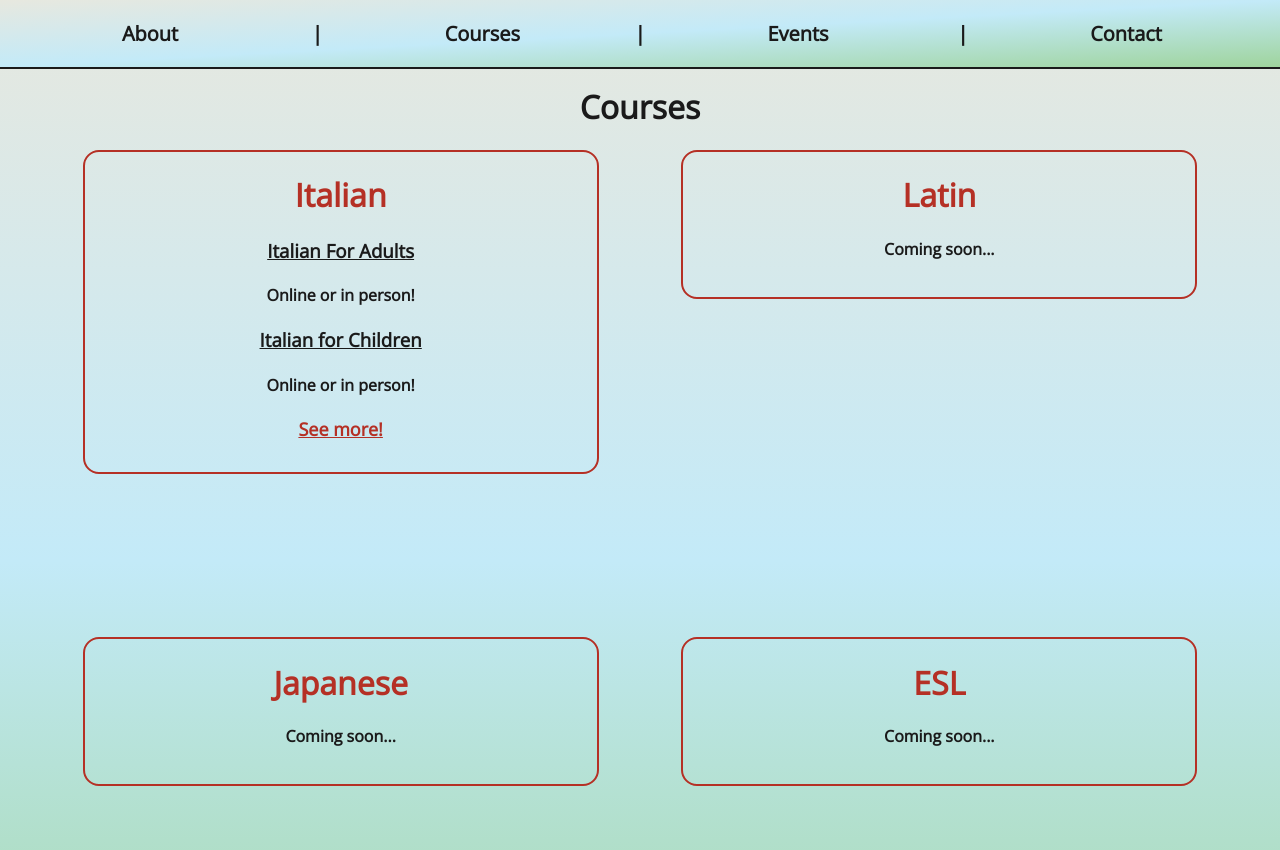
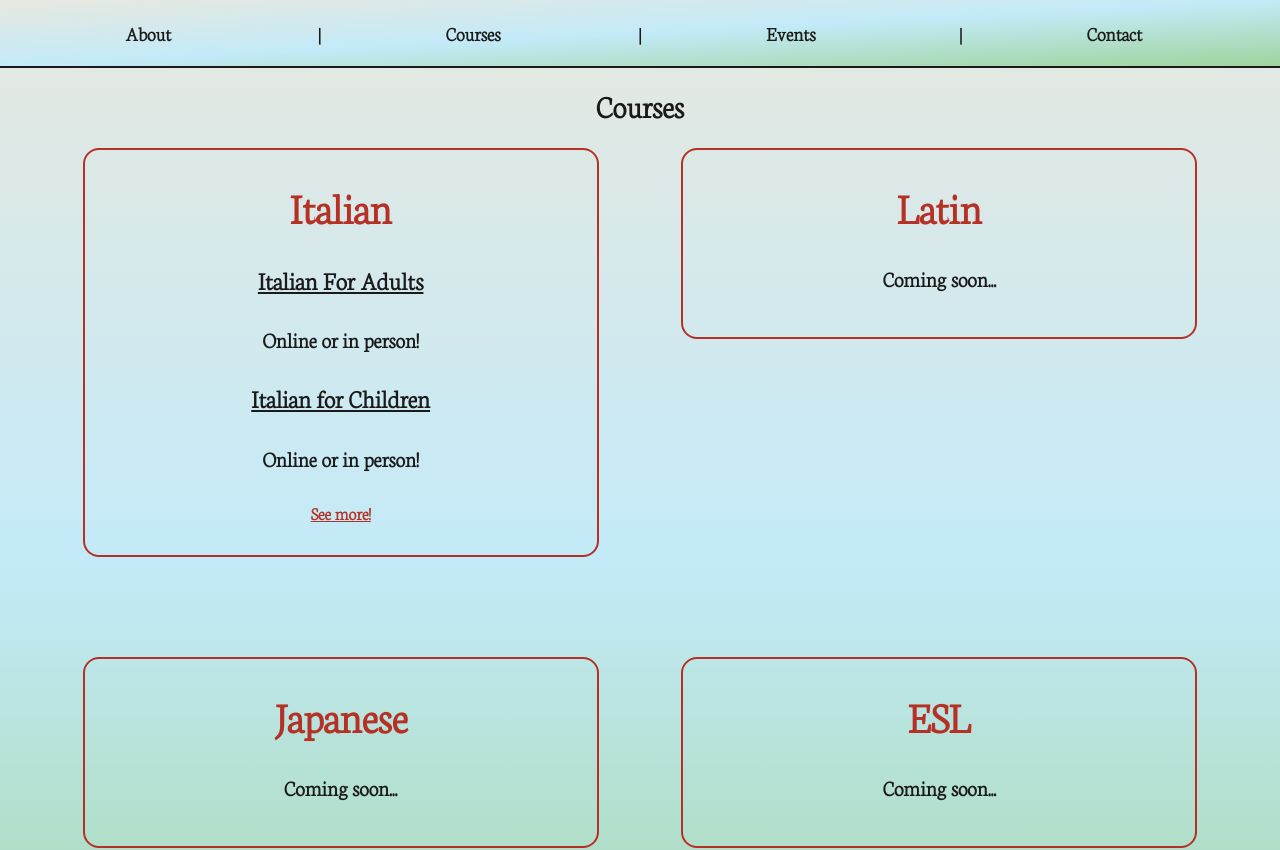
Before and after one commit to averipassmore/CitoDisco, a React (Create React App) app: page /courses in a window 1280 px wide. Shown: the top 850 px of the page. Built offline with nearby package versions, Linux system fonts and the light colour scheme.

Commit message:
changed font and updated logo

```diff
--- a/src/App.css
+++ b/src/App.css
@@ -1,7 +1,8 @@
 @import url('https://fonts.googleapis.com/css?family=Open+Sans');
+@import url('https://fonts.googleapis.com/css2?family=Neuton:wght@200&display=swap');
 
 html {
-  font-family: "Open Sans";
+  font-family: Neuton;
   font-weight: 600;
   /* background-color: #E7E8DF; */
   color: #1A1A1A;
@@ -11,7 +12,7 @@ html {
 
 * {
   /* font-family: Georgia, 'Times New Roman', Times, serif; */
-  font-family: "Open Sans";
+  font-family: Neuton;
 }
 
 * {
@@ -498,7 +499,7 @@ html {
   background-image:
       repeating-linear-gradient(transparent, transparent 30px, #1a1a1a 30px, #1a1a1a 31px, #1a1a1a 31px);
   line-height: 31px;
-  font-family: Geneva;
+  font-family: Neuton;
   font-size: 2.3vmin;
 }
 
@@ -657,6 +658,10 @@ select:-webkit-autofill:focus {
   font-size: 2.5vmin;
 }
 
+.Event-info a{
+  font-size: 2.5vmin;
+}
+
 .Event-info-content-wrapper {
   display: flex;
   flex-direction: row;
@@ -685,14 +690,14 @@ select:-webkit-autofill:focus {
   justify-content: center;
 }
 
-#Event-rsvp {
+/* #Event-rsvp {
   transform-origin: left bottom;
   transition: all 1s ease-in-out;
 }
 
 #Event-rsvp:hover {
   transform: scale(1.1);
-}
+} */
 
 
 /* Courses stying */
@@ -718,7 +723,7 @@ select:-webkit-autofill:focus {
   border: 2px solid #B53025;
   border-radius: 2vmin;
   text-align: center;
-  font-size: 16px;
+  font-size: 22px;
   margin-bottom: 5vh;
   padding-bottom: 2vh;
 }
@@ -747,6 +752,7 @@ select:-webkit-autofill:focus {
   width: 80%;
   border: 2.5px solid white;
   border-radius: 2vmin;
+  font-size: 20px;
 }
 
 .course-info h2 {
@@ -772,7 +778,7 @@ select:-webkit-autofill:focus {
   padding-left: 3vmin;
   padding-right: 3vmin;
   color: #B53025;
-  font-size: 16px;
+  font-size: 19px;
   text-decoration: underline;
   text-align: center;
   cursor: pointer;
@@ -814,7 +820,7 @@ select:-webkit-autofill:focus {
   border-radius: 50%;
   width: 18vmin;
   height: 18vmin;
-  font-family: Geneva;
+  font-family: Neuton;
   font-weight: bold;
   animation: pulse 6s ease infinite;
   color: white;
--- a/src/components/Events.js
+++ b/src/components/Events.js
@@ -55,7 +55,7 @@ const Events = () => {
                 </div>
                 <div id="Event-rsvp" className="Event-info-content-wrapper" onClick={handleContact}>
                   <svg xmlns="http://www.w3.org/2000/svg" viewBox="0 0 24 24" style={{cursor:"pointer"}}><path style={{cursor:"pointer"}} fill="#1A1A1A" d="M11.29,15.29a1.58,1.58,0,0,0-.12.15.76.76,0,0,0-.09.18.64.64,0,0,0-.06.18,1.36,1.36,0,0,0,0,.2.84.84,0,0,0,.08.38.9.9,0,0,0,.54.54.94.94,0,0,0,.76,0,.9.9,0,0,0,.54-.54A1,1,0,0,0,13,16a1,1,0,0,0-.29-.71A1,1,0,0,0,11.29,15.29ZM12,2A10,10,0,1,0,22,12,10,10,0,0,0,12,2Zm0,18a8,8,0,1,1,8-8A8,8,0,0,1,12,20ZM12,7A3,3,0,0,0,9.4,8.5a1,1,0,1,0,1.73,1A1,1,0,0,1,12,9a1,1,0,0,1,0,2,1,1,0,0,0-1,1v1a1,1,0,0,0,2,0v-.18A3,3,0,0,0,12,7Z"/></svg>
-                  <a href={event.url} target="_blank" rel="noreferrer" style={{cursor:"pointer"}}>{event.url}</a>
+                  <a href={event.url} target="_blank" rel="noreferrer" style={{cursor:"pointer"}}>{"Click here for more infomation"}</a>
                 </div>
               </div>
             </div>
--- a/src/components/LandingPage.js
+++ b/src/components/LandingPage.js
@@ -12,11 +12,8 @@ const LandingPage = () => {
     <div>
       <NavBar />
       <div className="Landing-page">
-        <h1>Cito Disco</h1>
         <img src={logo} alt="Cito Disco Logo"></img>
         <div className="Landing-page-text">
-          <h2>"I learn fast"</h2>
-          <h2 className="red-cursive">Enter the world of languages and culture!</h2>
         </div>
         <div onClick={handleContact} className="Button-wrapper"><button>Book your free consultation!</button></div>
       </div>
```
Also changed, not shown: src/images/citodiscologo.png.
